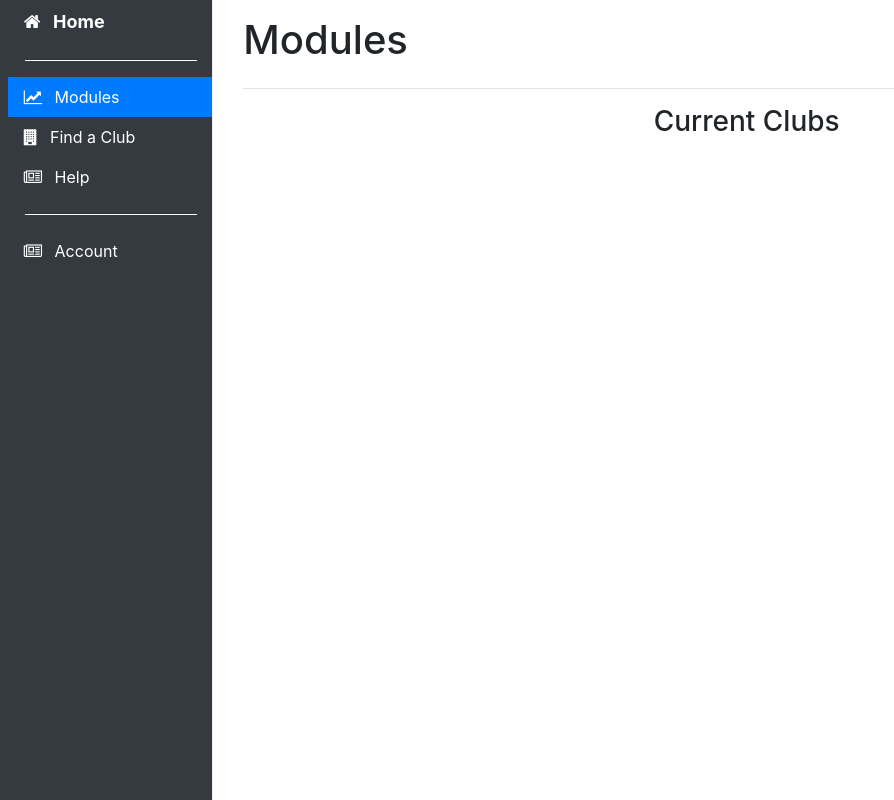
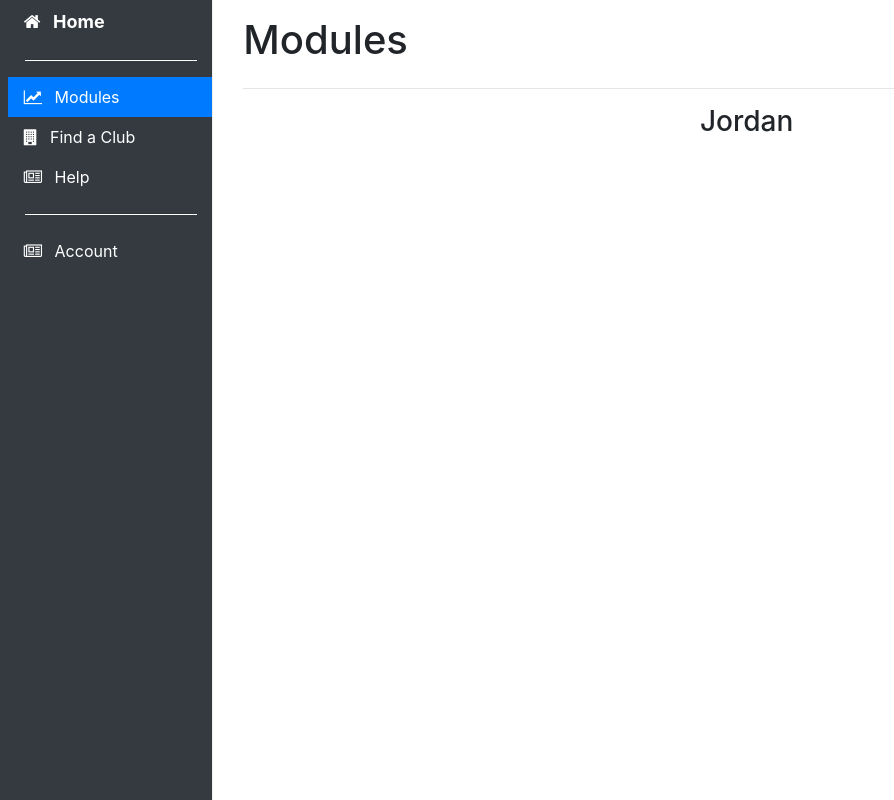
Before and after one commit to jordanallenlewis/Keep_It_Simple_Trainer, an Angular app in the folder KIST/client/: page /modules in a window 1280 px wide. Shown: the whole page, without its empty margins (0-894 px from the left). Built offline with nearby package versions, Linux system fonts and the light colour scheme; what ng2-smart-table would draw is missing.

Commit message:
Small change

```diff
--- a/KIST/client/src/app/modules/modules.component.html
+++ b/KIST/client/src/app/modules/modules.component.html
@@ -2,7 +2,7 @@
   <app-header [title]="'Modules'"></app-header>
 
 
-  <h3 style = "text-align: center">Current Clubs</h3>
+  <h3 style = "text-align: center">Jordan</h3>
 
 
 
```
